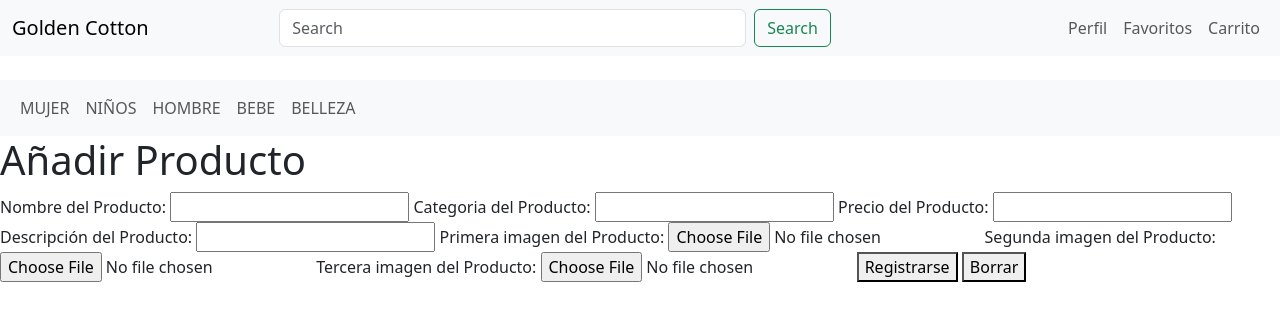
After one commit to MikelSibel/Proyecto, a PHP site: page /PHP/crearProducto.php in a window 1280 px wide. The commit adds this page. Shown: the top 321 px of the page. Run offline with PHP 8.4, Linux system fonts and the light colour scheme.

Commit message:
Add files via upload

```diff
--- a/Tienda/PHP/conexionBD.php
+++ b/Tienda/PHP/conexionBD.php
@@ -1,4 +1,4 @@
 <?php
-$conexion = mysqli_connect("localhost", "root", "", "tienda") or die("No se ha conectado a la base de datos, comprueba conexionBD.php");
+$conexion = mysqli_connect("localhost", "root", "", "oro") or die("No se ha conectado a la base de datos, comprueba conexionBD.php");
 mysqli_set_charset($conexion, "utf8");
 ?>
--- /dev/null
+++ b/Tienda/PHP/crearProducto.php
@@ -0,0 +1,92 @@
+<!DOCTYPE html>
+<html lang="es">
+<head>
+    <meta charset="UTF-8">
+    <meta http-equiv="X-UA-Compatible" content="IE=edge">
+    <meta name="viewport" content="width=device-width, initial-scale=1.0">
+    <title>Golden Cotton</title>
+    <link href="https://cdn.jsdelivr.net/npm/bootstrap@5.3.3/dist/css/bootstrap.min.css" rel="stylesheet" integrity="sha384-QWTKZyjpPEjISv5WaRU9OFeRpok6YctnYmDr5pNlyT2bRjXh0JMhjY6hW+ALEwIH" crossorigin="anonymous">
+    <link rel="stylesheet" href="https://cdnjs.cloudflare.com/ajax/libs/font-awesome/5.15.1/css/all.min.css">
+    <link rel="stylesheet" href="/Tienda/CSS/style.css">
+</head>
+<body>
+<nav class="navbar navbar-expand-lg navbar-light bg-light">
+    <div class="container-fluid">
+        <a class="navbar-brand" href="/Tienda/index.php">Golden Cotton</a>
+        <button class="navbar-toggler" type="button" data-bs-toggle="collapse" data-bs-target="#navbarSupportedContent" aria-controls="navbarSupportedContent" aria-expanded="false" aria-label="Toggle navigation">
+            <span class="navbar-toggler-icon"></span>
+        </button>
+        <div class="collapse navbar-collapse" id="navbarSupportedContent">
+            <form class="d-flex mx-auto w-50">
+                <input class="form-control me-2" type="search" placeholder="Search" aria-label="Search">
+                <button class="btn btn-outline-success" type="submit">Search</button>
+            </form>
+            <ul class="navbar-nav ms-auto mt-2 mt-lg-0">
+                <li class="nav-item active">
+                    <a class="nav-link" href="/Tienda/PHP/perfil.php">Perfil </a>
+                </li>
+                <li class="nav-item">
+                    <a class="nav-link" href="/Tienda/PHP/favoritos.php">Favoritos</a>
+                </li>
+                <li class="nav-item">
+                    <a class="nav-link" href="/Tienda/PHP/carrito.php">Carrito</a>
+                </li>
+            </ul>
+        </div>
+    </div>
+</nav>
+<nav class="navbar navbar-expand-lg navbar-light bg-light mt-4 d-none d-md-none d-lg-block">
+    <div class="container-fluid">
+        <ul class="navbar-nav">
+            <li class="nav-item">
+                <a class="nav-link" href="/Tienda/PHP/categoria.php">MUJER</a>
+            </li>
+            <li class="nav-item">
+                <a class="nav-link" href="/Tienda/PHP/categoria.php">NIÑOS</a>
+            </li>
+            <li class="nav-item">
+                <a class="nav-link" href="/Tienda/PHP/categoria.php">HOMBRE</a>
+            </li>
+            <li class="nav-item">
+                <a class="nav-link" href="/Tienda/PHP/categoria.php">BEBE</a>
+            </li>
+            <li class="nav-item">
+                <a class="nav-link" href="/Tienda/PHP/categoria.php">BELLEZA</a>
+            </li>
+        </ul>
+    </div>
+</nav>
+<div class="contenedor">
+        <h1>Añadir Producto</h1>
+        <form action="guardarProducto.php" method="POST">
+            <label for="nombre">Nombre del Producto:</label>
+            <input type="text" require>
+
+            <label for="nombre">Categoria del Producto:</label>
+            <input type="text" require>
+
+            <label for="nombre">Precio del Producto:</label>
+            <input type="number" require>
+
+            <label for="nombre">Descripción del Producto:</label>
+            <input type="text" require>
+
+            <label for="nombre">Primera imagen del Producto:</label>
+            <input type="file" require>
+
+            <label for="nombre">Segunda imagen del Producto:</label>
+            <input type="file" >
+
+            <label for="nombre">Tercera imagen del Producto:</label>
+            <input type="file" >
+
+            <button type="submit">Registrarse</button>
+            <button type="reset">Borrar</button>
+        </form>
+</div>
+
+
+
+<script src="https://cdn.jsdelivr.net/npm/bootstrap@5.3.3/dist/js/bootstrap.bundle.min.js" integrity="sha384-YvpcrYf0tY3lHB60NNkmXc5s9fDVZLESaAA55NDzOxhy9GkcIdslK1eN7N6jIeHz" crossorigin="anonymous"></script>
+</body>
+</html>
```
Also changed, not shown: Tienda/PHP/categoria.php (+26 -44 lines), Tienda/PHP/registrarUsuario.php (+5 -5 lines).
